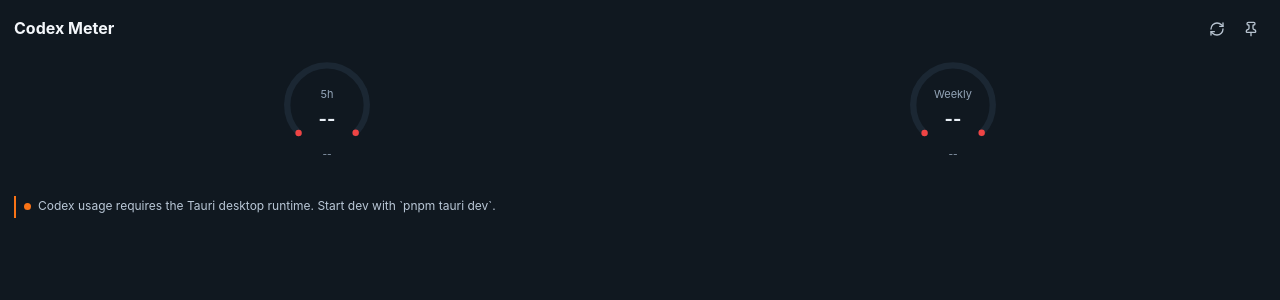
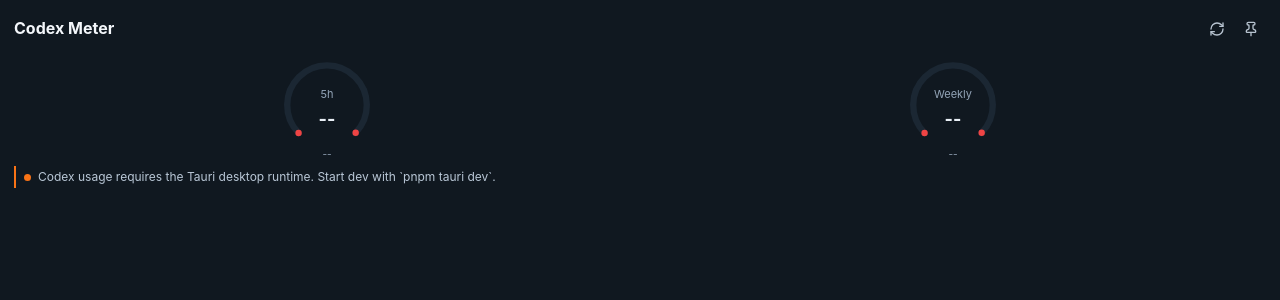
Before and after one commit to Link1515/codex-meter, a React (Vite) app: page / in a window 1280 px wide. Shown: the top 300 px of the page. Built offline with nearby package versions, Linux system fonts and the light colour scheme.

Commit message:
fix: align adaptive window size with visible reset labels

```diff
--- a/src/styles.css
+++ b/src/styles.css
@@ -122,7 +122,6 @@
   display: grid;
   justify-items: center;
   align-content: start;
-  padding-block-end: var(--reset-visual-offset);
   row-gap: 4px;
   min-width: 0;
 }
@@ -197,10 +196,13 @@
   color: #93a4b7;
   font-size: 10px;
   line-height: 1.35;
-  margin-top: 0;
+  /*
+   * The overlap is part of the meter's layout, not only its paint position.
+   * This lets the adaptive window measurement use the reset label's visual
+   * bottom edge instead of reserving empty space for a translated element.
+   */
+  margin-top: calc(0px - var(--reset-visual-offset));
   text-align: center;
-  /* Keep the label in normal flow for sizing, then restore its compact visual offset. */
-  transform: translateY(calc(0px - var(--reset-visual-offset)));
   white-space: pre-line;
 }
 
```
